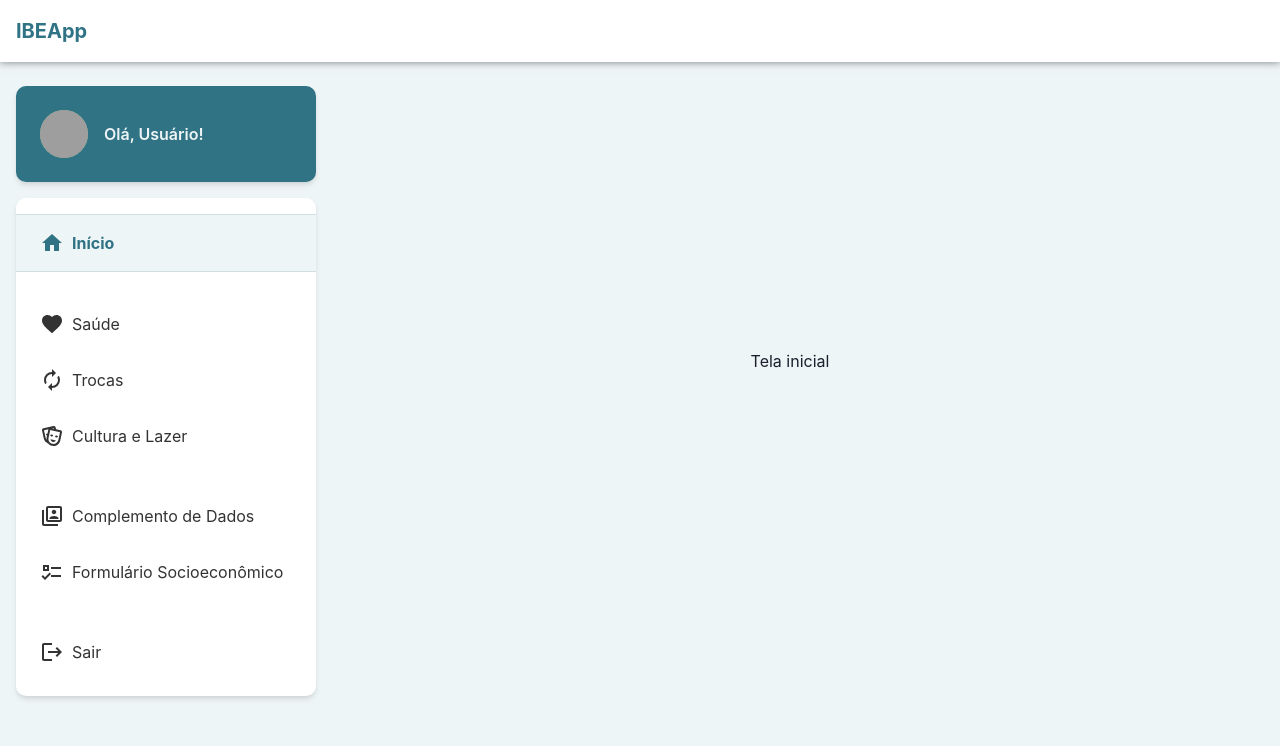
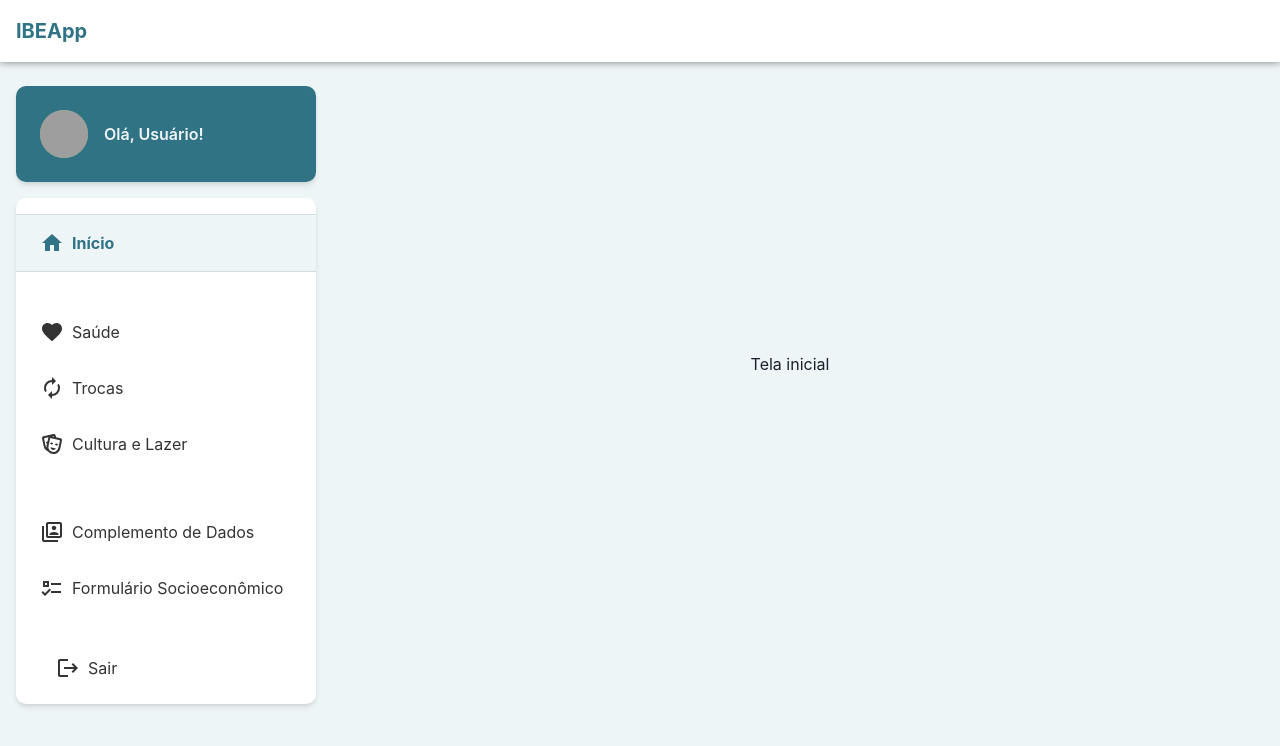
Before and after one commit to CodelabUnifesp/ibeac-web, a React (Create React App) app: page /form in a window 1280 px wide. Shown: the top 746 px of the page. Built offline with nearby package versions, Linux system fonts and the light colour scheme; grey boxes are pictures that could not be loaded; the HTML template or start-up script is replaced by a standard one.

Commit message:
correções de estilo na navigation mobile/tablet

```diff
--- a/src/components/Navigation/index.js
+++ b/src/components/Navigation/index.js
@@ -1,6 +1,6 @@
 import React, {useRef} from 'react';
 
-import {Text, Menu, Box} from '@chakra-ui/react';
+import {Text, Box} from '@chakra-ui/react';
 
 import {Icon} from '@mdi/react';
 import {
@@ -12,7 +12,7 @@ import {
   mdiAccountBoxMultipleOutline,
   mdiLogout,
 } from '@mdi/js';
-import {MenuItem} from './styles';
+import {Menu, MenuItem, Divider} from './styles';
 
 const Navigation = () => {
   const ok = useRef();
@@ -25,7 +25,7 @@ const Navigation = () => {
         </Text>
         Início
       </MenuItem>
-      <br />
+      <Divider />
       <MenuItem to="/how">
         <Text className="icon" mr={2}>
           <Icon size={1} path={mdiHeart} />
@@ -44,7 +44,7 @@ const Navigation = () => {
         </Text>
         Cultura e Lazer
       </MenuItem>
-      <br />
+      <Divider />
       <MenuItem to="/faetures">
         <Text className="icon" mr={2}>
           <Icon size={1} path={mdiAccountBoxMultipleOutline} />
@@ -57,13 +57,14 @@ const Navigation = () => {
         </Text>
         Formulário Socioeconômico
       </MenuItem>
-      <br />
+      <Divider />
       <MenuItem
+        className="compact"
         to="/signup"
         isLast
-        color={{base: 'primary.100', lg: 'black'}}
+        color={{base: 'primary.700', lg: 'black'}}
         bg={{base: 'primary.700', lg: 'none'}}>
-        <Text mr={2}>
+        <Text className="icon" mr={2}>
           <Icon size={1} path={mdiLogout} />
         </Text>
         Sair
--- a/src/components/Navigation/styles.js
+++ b/src/components/Navigation/styles.js
@@ -1,6 +1,8 @@
 import styled from 'styled-components';
 
-import {Box, MenuItem as CMenuItem} from '@chakra-ui/react';
+import {Box, Menu as CMenu, MenuItem as CMenuItem} from '@chakra-ui/react';
+
+export const Menu = styled(CMenu)``;
 
 export const MenuItem = styled(CMenuItem)`
   padding: 1rem 1.5rem;
@@ -21,15 +23,22 @@ export const MenuItem = styled(CMenuItem)`
     font-weight: bold;
     border-top: 1px solid;
     border-bottom: 1px solid;
-    background: var(--chakra-colors-primary-700);
+    background: var(--chakra-colors-primary-800);
     color: white;
-    border-color: var(--chakra-colors-primary-500);
+    border-color: var(--chakra-colors-primary-900);
 
     @media screen and (min-width: 68rem) {
       background: var(--chakra-colors-light-50);
       color: var(--chakra-colors-primary-600);
       border-color: var(--chakra-colors-light-100);
     }
+  }
+
+  &.compact {
+    padding: 0.5rem 1rem;
+    width: auto;
+    margin-left: var(--chakra-space-6);
+    border-radius: 5px;
   }
 
   @media screen and (max-width: 67rem) {
@@ -39,6 +48,13 @@ export const MenuItem = styled(CMenuItem)`
   }
 `;
 
+export const Divider = styled.div`
+  width: 100%;
+  height: var(--chakra-space-8);
+`;
+
 export default {
+  Menu,
   MenuItem,
+  Divider,
 };
--- a/src/layouts/default/index.js
+++ b/src/layouts/default/index.js
@@ -25,7 +25,7 @@ const Default = ({children} = {}) => {
               boxShadow="0px 0.25rem 0.25rem 0px rgba(0, 0, 0, 0.25)">
               <Box pb={6} flexBasis={{base: '100%', lg: 'none'}}>
                 <Stack
-                  spacing={8}
+                  spacing={1}
                   align="center"
                   justify="center"
                   direction="column">
```
